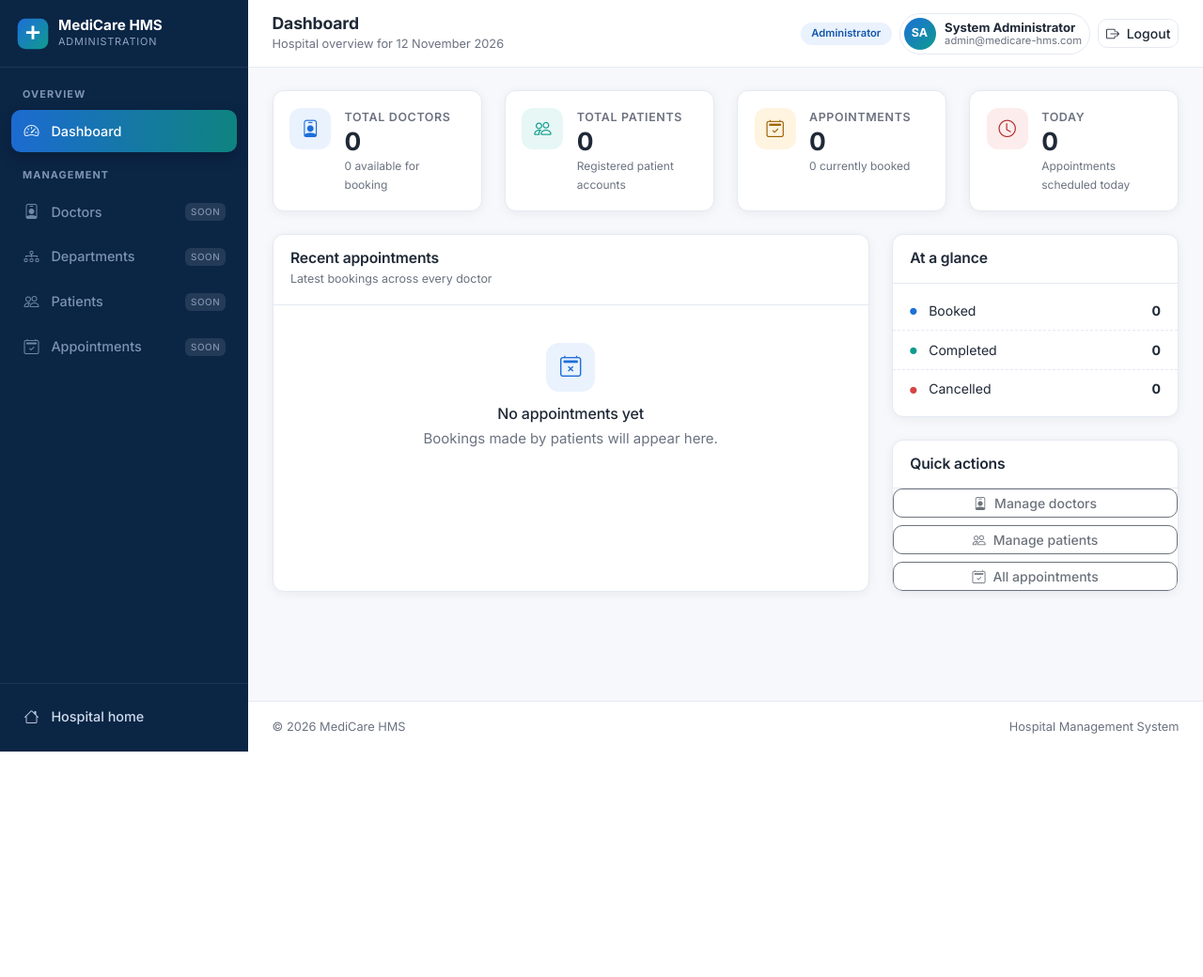
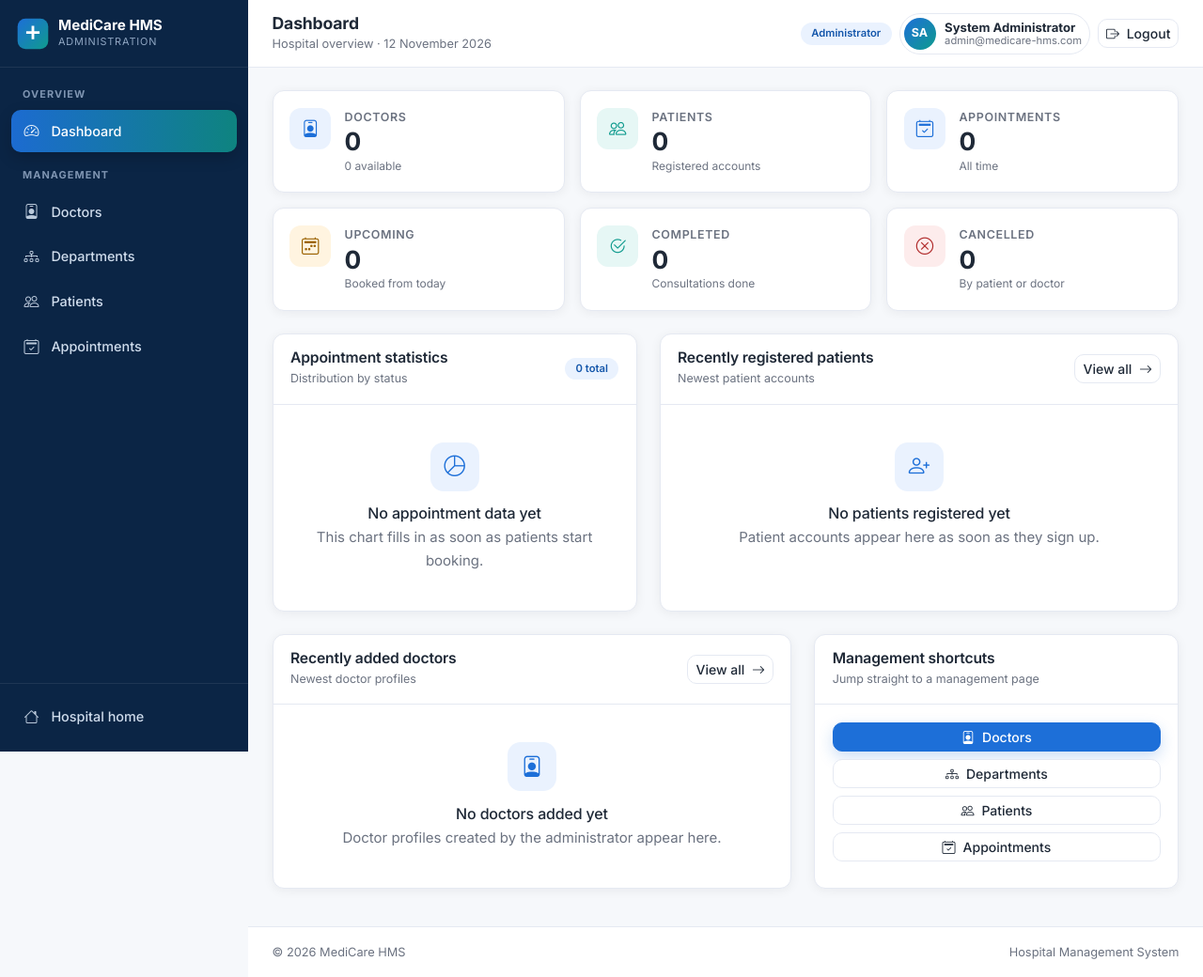
Before and after one commit to AnamCoder04/HOSPITAL-MANAGEMENT-SYSTEM, a Flask app: page /admin/dashboard in a window 1280 px wide. Shown: the whole page at 94% size. Before the commit the page ends 800 px from the top, so only its background shows below. Run offline with Flask 3, Linux system fonts and the light colour scheme; a user stored in the database is signed in; some libraries are stand-ins or nearby versions.

Commit message:
feat: data-driven admin dashboard with status chart and recent activity
Adds six SQL-derived statistics, a Chart.js doughnut of appointment
statuses fed by server data, recently registered patients and recently
added doctors lists with account badges, plus working shortcuts backed by
read-only doctors, patients, appointments and departments pages.

Generated with Codebuff 🤖
Co-Authored-By: Codebuff <noreply@codebuff.com>

```diff
--- a/app/blueprints/admin/routes.py
+++ b/app/blueprints/admin/routes.py
@@ -1,26 +1,76 @@
 """Administrator routes.
 
-Task 5 provides the real dashboard; doctor, patient and department management
-arrive in Tasks 6 and 7.
+Task 6: the data-driven dashboard plus the read-only management lists that
+its shortcuts point to. Create/edit forms and search arrive next.
 """
+
+from __future__ import annotations
 
 from datetime import date
 
 from flask import render_template
 
 from app.blueprints.admin import admin_bp
-from app.models import Role
-from app.services.stats_service import admin_dashboard_stats, recent_appointments
+from app.models import Appointment, Department, Doctor, Patient, Role
+from app.services.stats_service import (
+    admin_dashboard_stats,
+    appointment_status_chart,
+    recent_doctors,
+    recent_patients,
+)
 from app.utils.decorators import role_required
 
 
 @admin_bp.route("/dashboard")
 @role_required(Role.ADMIN)
 def dashboard():
-    """Hospital-wide overview: doctors, patients, appointments, today's list."""
+    """Hospital-wide overview: totals, status breakdown, recent activity."""
+    stats = admin_dashboard_stats()
+
     return render_template(
         "admin/dashboard.html",
-        stats=admin_dashboard_stats(),
-        appointments=recent_appointments(),
+        stats=stats,
+        chart_data=appointment_status_chart(stats),
+        recent_patients=recent_patients(),
+        recent_doctors=recent_doctors(),
         today=date.today(),
     )
+
+
+@admin_bp.route("/doctors")
+@role_required(Role.ADMIN)
+def doctors():
+    """Every doctor profile, newest first."""
+    doctors_list = (
+        Doctor.query.join(Doctor.user)
+        .order_by(Doctor.created_at.desc())
+        .all()
+    )
+    return render_template("admin/doctors.html", doctors=doctors_list)
+
+
+@admin_bp.route("/patients")
+@role_required(Role.ADMIN)
+def patients():
+    """Every patient account, newest first."""
+    patients_list = Patient.query.order_by(Patient.created_at.desc()).all()
+    return render_template("admin/patients.html", patients=patients_list)
+
+
+@admin_bp.route("/appointments")
+@role_required(Role.ADMIN)
+def appointments():
+    """All appointments across every doctor and patient."""
+    appointments_list = Appointment.query.order_by(
+        Appointment.appointment_date.desc(),
+        Appointment.appointment_time.desc(),
+    ).all()
+    return render_template("admin/appointments.html", appointments=appointments_list)
+
+
+@admin_bp.route("/departments")
+@role_required(Role.ADMIN)
+def departments():
+    """Departments with their doctor counts."""
+    departments_list = Department.query.order_by(Department.name).all()
+    return render_template("admin/departments.html", departments=departments_list)
--- a/app/templates/admin/dashboard.html
+++ b/app/templates/admin/dashboard.html
@@ -1,107 +1,194 @@
 {% extends "layouts/dashboard.html" %}
-{% from "partials/_macros.html" import stat_card, status_badge, empty_state, action_button with context %}
+{% from "partials/_macros.html" import stat_card, empty_state, account_badge, action_button with context %}
 
 {% block title %}Admin dashboard &middot; {{ hospital_name }}{% endblock %}
 {% block page_title %}Dashboard{% endblock %}
-{% block page_subtitle %}Hospital overview for {{ today.strftime("%d %B %Y") }}{% endblock %}
+{% block page_subtitle %}Hospital overview &middot; {{ today.strftime("%d %B %Y") }}{% endblock %}
 
 {% block dashboard_content %}
-<!-- Statistic cards -->
-<div class="row g-3 g-xl-4 mb-4">
-  <div class="col-6 col-xl-3">
-    {{ stat_card("Total doctors", stats.doctors, "bi-person-badge", "blue", stats.available_doctors ~ " available for booking") }}
+<!-- 1. Statistic cards -->
+<div class="row g-3 mb-4">
+  <div class="col-6 col-md-4 col-xxl-2">
+    {{ stat_card("Doctors", stats.doctors, "bi-person-badge", "blue", stats.available_doctors ~ " available") }}
   </div>
-  <div class="col-6 col-xl-3">
-    {{ stat_card("Total patients", stats.patients, "bi-people", "teal", "Registered patient accounts") }}
+  <div class="col-6 col-md-4 col-xxl-2">
+    {{ stat_card("Patients", stats.patients, "bi-people", "teal", "Registered accounts") }}
   </div>
-  <div class="col-6 col-xl-3">
-    {{ stat_card("Appointments", stats.appointments, "bi-calendar2-check", "amber", stats.booked ~ " currently booked") }}
+  <div class="col-6 col-md-4 col-xxl-2">
+    {{ stat_card("Appointments", stats.appointments, "bi-calendar2-check", "blue", "All time") }}
   </div>
-  <div class="col-6 col-xl-3">
-    {{ stat_card("Today", stats.today, "bi-clock", "red", "Appointments scheduled today") }}
+  <div class="col-6 col-md-4 col-xxl-2">
+    {{ stat_card("Upcoming", stats.upcoming, "bi-calendar2-week", "amber", "Booked from today") }}
+  </div>
+  <div class="col-6 col-md-4 col-xxl-2">
+    {{ stat_card("Completed", stats.completed, "bi-check2-circle", "teal", "Consultations done") }}
+  </div>
+  <div class="col-6 col-md-4 col-xxl-2">
+    {{ stat_card("Cancelled", stats.cancelled, "bi-x-circle", "red", "By patient or doctor") }}
   </div>
 </div>
 
-<div class="row g-4">
-  <!-- Recent appointments -->
-  <div class="col-xl-8">
+<!-- 2. Chart + recently registered patients -->
+<div class="row g-4 mb-4">
+  <div class="col-lg-5">
     <div class="hms-card h-100">
       <div class="hms-card-header">
         <div>
-          <h2 class="hms-card-title">Recent appointments</h2>
-          <p class="hms-card-sub">Latest bookings across every doctor</p>
+          <h2 class="hms-card-title">Appointment statistics</h2>
+          <p class="hms-card-sub">Distribution by status</p>
         </div>
+        <span class="badge badge-soft-blue">{{ stats.appointments }} total</span>
       </div>
 
-      {% if appointments %}
-        <div class="table-responsive">
-          <table class="table hms-table align-middle mb-0">
-            <thead>
-              <tr>
-                <th scope="col">Patient</th>
-                <th scope="col">Doctor</th>
-                <th scope="col">Date</th>
-                <th scope="col">Time</th>
-                <th scope="col" class="text-end">Status</th>
-              </tr>
-            </thead>
-            <tbody>
-              {% for appointment in appointments %}
-                <tr>
-                  <td>
-                    <span class="d-block fw-semibold">{{ appointment.patient.full_name }}</span>
-                    <small class="text-muted-2">{{ appointment.patient.patient_code }}</small>
-                  </td>
-                  <td>
-                    <span class="d-block">Dr. {{ appointment.doctor.full_name }}</span>
-                    <small class="text-muted-2">{{ appointment.doctor.specialization }}</small>
-                  </td>
-                  <td class="text-nowrap">{{ appointment.appointment_date.strftime("%d %b %Y") }}</td>
-                  <td class="text-nowrap">{{ appointment.appointment_time.strftime("%H:%M") }}</td>
-                  <td class="text-end">{{ status_badge(appointment) }}</td>
-                </tr>
-              {% endfor %}
-            </tbody>
-          </table>
+      {% if stats.appointments %}
+        <div class="hms-card-body">
+          <div class="chart-wrap">
+            <canvas id="statusChart" role="img" aria-label="Appointments by status"></canvas>
+          </div>
         </div>
       {% else %}
-        {{ empty_state("No appointments yet", "Bookings made by patients will appear here.", "bi-calendar2-x") }}
+        {{ empty_state("No appointment data yet", "This chart fills in as soon as patients start booking.", "bi-pie-chart") }}
       {% endif %}
     </div>
   </div>
 
-  <!-- Side column -->
-  <div class="col-xl-4">
-    <div class="hms-card mb-4">
+  <div class="col-lg-7">
+    <div class="hms-card h-100">
       <div class="hms-card-header">
-        <h2 class="hms-card-title">At a glance</h2>
+        <div>
+          <h2 class="hms-card-title">Recently registered patients</h2>
+          <p class="hms-card-sub">Newest patient accounts</p>
+        </div>
+        <a href="{{ url_for('admin.patients') }}" class="btn btn-outline-hms btn-sm">
+          View all <i class="bi bi-arrow-right ms-1"></i>
+        </a>
       </div>
-      <ul class="glance-list">
-        <li>
-          <span><i class="bi bi-circle-fill glance-dot dot-booked"></i> Booked</span>
-          <strong>{{ stats.booked }}</strong>
-        </li>
-        <li>
-          <span><i class="bi bi-circle-fill glance-dot dot-completed"></i> Completed</span>
-          <strong>{{ stats.completed }}</strong>
-        </li>
-        <li>
-          <span><i class="bi bi-circle-fill glance-dot dot-cancelled"></i> Cancelled</span>
-          <strong>{{ stats.cancelled }}</strong>
-        </li>
-      </ul>
+
+      {% if recent_patients %}
+        <ul class="recent-list">
+          {% for patient in recent_patients %}
+            <li>
+              <span class="recent-avatar">{{ patient.user.initials }}</span>
+              <span class="recent-main">
+                <strong>{{ patient.full_name }}</strong>
+                <small>{{ patient.patient_code }} &middot; {{ patient.user.email }}</small>
+              </span>
+              <span class="recent-meta">
+                {{ patient.created_at.strftime("%d %b %Y") }}
+                <div class="mt-1">{{ account_badge(patient.user) }}</div>
+              </span>
+            </li>
+          {% endfor %}
+        </ul>
+      {% else %}
+        {{ empty_state("No patients registered yet", "Patient accounts appear here as soon as they sign up.", "bi-person-plus") }}
+      {% endif %}
     </div>
+  </div>
+</div>
 
-    <div class="hms-card">
+<!-- 3. Recently added doctors + management shortcuts -->
+<div class="row g-4">
+  <div class="col-lg-7">
+    <div class="hms-card h-100">
       <div class="hms-card-header">
-        <h2 class="hms-card-title">Quick actions</h2>
+        <div>
+          <h2 class="hms-card-title">Recently added doctors</h2>
+          <p class="hms-card-sub">Newest doctor profiles</p>
+        </div>
+        <a href="{{ url_for('admin.doctors') }}" class="btn btn-outline-hms btn-sm">
+          View all <i class="bi bi-arrow-right ms-1"></i>
+        </a>
       </div>
-      <div class="d-grid gap-2">
-        {{ action_button("admin.doctors", "Manage doctors", "bi-person-badge", True) }}
-        {{ action_button("admin.patients", "Manage patients", "bi-people") }}
-        {{ action_button("admin.appointments", "All appointments", "bi-calendar2-check") }}
+
+      {% if recent_doctors %}
+        <ul class="recent-list">
+          {% for doctor in recent_doctors %}
+            <li>
+              <span class="recent-avatar teal">{{ doctor.user.initials }}</span>
+              <span class="recent-main">
+                <strong>Dr. {{ doctor.full_name }}</strong>
+                <small>{{ doctor.specialization }} &middot; {{ doctor.department.name }}</small>
+              </span>
+              <span class="recent-meta">
+                {{ doctor.created_at.strftime("%d %b %Y") }}
+                <div class="mt-1">{{ account_badge(doctor.user) }}</div>
+              </span>
+            </li>
+          {% endfor %}
+        </ul>
+      {% else %}
+        {{ empty_state("No doctors added yet", "Doctor profiles created by the administrator appear here.", "bi-person-badge") }}
+      {% endif %}
+    </div>
+  </div>
+
+  <div class="col-lg-5">
+    <div class="hms-card h-100">
+      <div class="hms-card-header">
+        <div>
+          <h2 class="hms-card-title">Management shortcuts</h2>
+          <p class="hms-card-sub">Jump straight to a management page</p>
+        </div>
+      </div>
+      <div class="hms-card-body d-grid gap-2">
+        {{ action_button("admin.doctors", "Doctors", "bi-person-badge", True) }}
+        {{ action_button("admin.departments", "Departments", "bi-diagram-3") }}
+        {{ action_button("admin.patients", "Patients", "bi-people") }}
+        {{ action_button("admin.appointments", "Appointments", "bi-calendar2-check") }}
       </div>
     </div>
   </div>
 </div>
 {% endblock %}
+
+{% block scripts %}
+  {{ super() }}
+  <!-- Chart.js is loaded only on this page -->
+  <script src="https://cdn.jsdelivr.net/npm/chart.js@4.4.1/dist/chart.umd.min.js"
+          integrity="sha384-9nhczxUqK87bcKHh20fSQcTGD4qq5GhayNYSYWqwBkINBhOfQLg/P5HG5lF1urn4" crossorigin="anonymous"></script>
+  <script>
+    (function () {
+      var canvas = document.getElementById("statusChart");
+      if (!canvas || !window.Chart) return;
+
+      var payload = {{ chart_data|tojson }};
+
+      new Chart(canvas, {
+        type: "doughnut",
+        data: {
+          labels: payload.labels,
+          datasets: [{
+            data: payload.values,
+            backgroundColor: ["#1d6fd8", "#0f9b8e", "#d64545"],
+            borderWidth: 0,
+            hoverOffset: 6
+          }]
+        },
+        options: {
+          responsive: true,
+          maintainAspectRatio: false,
+          cutout: "62%",
+          plugins: {
+            legend: {
+              position: "bottom",
+              labels: {
+                usePointStyle: true,
+                boxWidth: 8,
+                padding: 16,
+                font: { family: "Inter, system-ui, sans-serif", size: 12 }
+              }
+            },
+            tooltip: {
+              callbacks: {
+                label: function (ctx) {
+                  return " " + ctx.label + ": " + ctx.parsed;
+                }
+              }
+            }
+          }
+        }
+      });
+    })();
+  </script>
+{% endblock %}
--- a/app/templates/partials/_macros.html
+++ b/app/templates/partials/_macros.html
@@ -18,6 +18,18 @@
 
 {% macro status_badge(appointment) %}
   <span class="badge {{ appointment.status_badge_class }}">{{ appointment.status_label }}</span>
+{% endmacro %}
+
+
+{% macro account_badge(user) %}
+  {# Account state, not appointment state: active / inactive / blacklisted. #}
+  {% if user.is_blacklisted %}
+    <span class="badge badge-soft-red">Blacklisted</span>
+  {% elif not user.is_active %}
+    <span class="badge badge-soft-amber">Inactive</span>
+  {% else %}
+    <span class="badge badge-soft-teal">Active</span>
+  {% endif %}
 {% endmacro %}
 
 
```
Also changed, not shown: app/services/stats_service.py (+25 -13 lines), app/static/css/style.css (+82 -0 lines), app/templates/admin/appointments.html (added, +55 -0 lines), app/templates/admin/departments.html (added, +49 -0 lines), app/templates/admin/doctors.html (added, +54 -0 lines), app/templates/admin/patients.html (added, +54 -0 lines).
